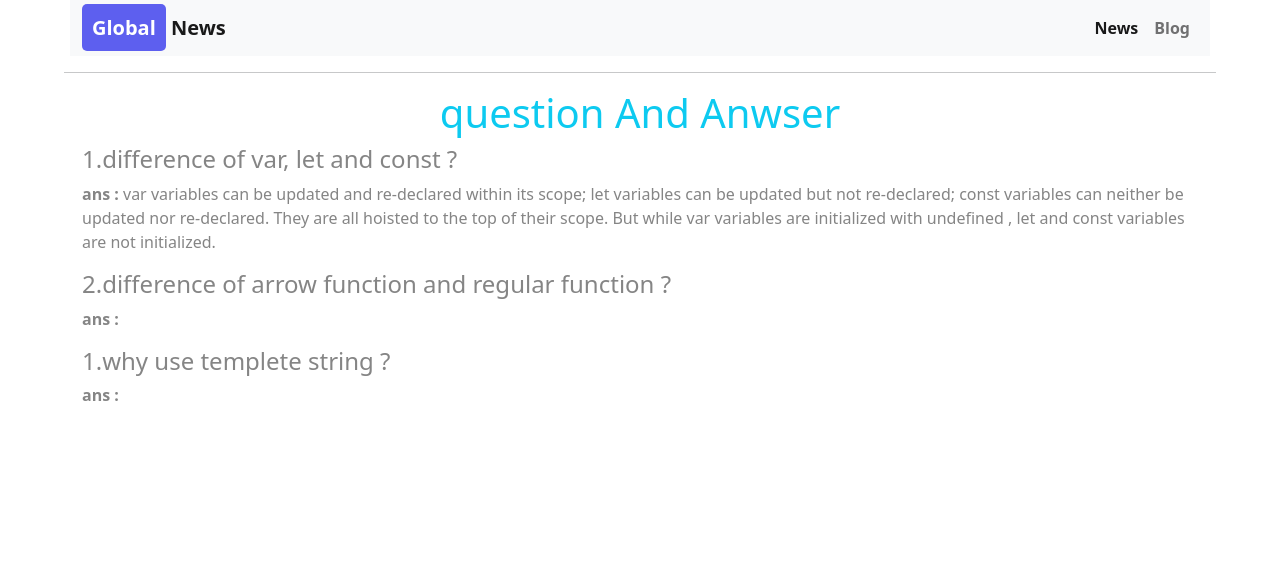
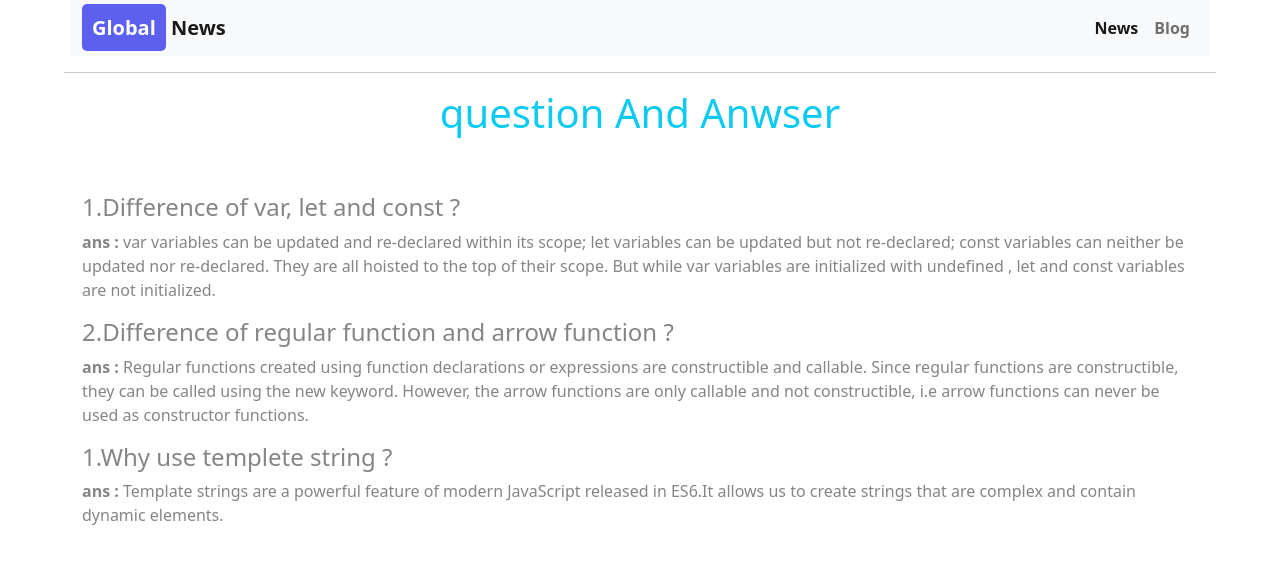
Before and after one commit to Morsalin3/assignment-6, a plain HTML site: page blog.html in a window 1280 px wide. Drawn offline with nearby package versions, Linux system fonts and the light colour scheme; no server answers.

Commit message:
add spinner

```diff
--- a/blog.html
+++ b/blog.html
@@ -31,19 +31,19 @@
     </header>
     <div class="hr"> <hr></div>
 
-    <div class="container">
-      <h1 class="text-center text-info">question And Anwser</h1>
-     <h4>1.difference of var, let and const ?</h4>
+    <div class="container text-wrap">
+      <h1 class="text-center text-info pb-5">question And Anwser</h1>
+     <h4>1.Difference of var, let and const ?</h4>
      <p><strong>ans :</strong>
       var variables can be updated and re-declared within its scope; let variables can be updated but not re-declared; const variables can neither be updated nor re-declared. They are all hoisted to the top of their scope. But while var variables are initialized with undefined , let and const variables are not initialized.
      </p>
-     <h4>2.difference of arrow function and regular function ?</h4>
+     <h4>2.Difference of regular function and arrow function ?</h4>
      <p><strong>ans :</strong>
-
+      Regular functions created using function declarations or expressions are constructible and callable. Since regular functions are constructible, they can be called using the new keyword. However, the arrow functions are only callable and not constructible, i.e arrow functions can never be used as constructor functions.
      </p>
-     <h4>1.why use templete string ? </h4>
+     <h4>1.Why use templete string ? </h4>
      <p><strong>ans :</strong>
-
+      Template strings are a powerful feature of modern JavaScript released in ES6.It allows us to create strings that are complex and contain dynamic elements.
      </p>
     </div>
 
--- a/news.js
+++ b/news.js
@@ -8,10 +8,10 @@ const loadCatergories = () => {
 const displayCategoris = categories =>{
     const allCategories = document.getElementById('categoris-container')
     categories.forEach(categorie => {
-        // console.log(categorie);
-        const categoriesUl = document.createElement('ul');
-        categoriesUl.innerHTML =`
-        <li id="loader-field" onclick="loadCatergoriesDetail('${categorie.category_id}')">${categorie.category_name }</li>
+     // console.log(categorie);
+     const categoriesUl = document.createElement('ul');
+    categoriesUl.innerHTML =`
+    <li id="loader-field" onclick="loadCatergoriesDetail('${categorie.category_id}')">${categorie.category_name }</li>
         `;
         allCategories.appendChild(categoriesUl);
 
@@ -21,16 +21,9 @@ const displayCategoris = categories =>{
 
 
 
-    // const searchField = document.getElementById('loader-field').addEventListener('click', function(){
-
-    //     toggleSpinner(true);
-    //     loadCatergories(searchField);
-    // });
-
-
-
 
 const loadCatergoriesDetail = (category_id) =>{
+    toggleSpinner(true)
     const url =`https://openapi.programming-hero.com/api/news/category/${category_id}`
     // console.log(category_id)
     fetch(url)
@@ -40,6 +33,7 @@ const loadCatergoriesDetail = (category_id) =>{
 }
 
 const displayCategoriesDetail = (categorieDetail) =>{
+    toggleSpinner(false);
     // console.log(categorieDetail);
     const detailCategorie = document.getElementById('detail-categorie');
     detailCategorie.innerHTML= ''
@@ -72,8 +66,7 @@ const displayCategoriesDetail = (categorieDetail) =>{
     `;
     detailCategorie.appendChild(detailCategorieDiv);
     });
-  //    stop loader / spinner
-    toggleSpinner(false);
+
 }
 
 //    toggle spinner section
@@ -87,6 +80,7 @@ const toggleSpinner = isLoading =>{
     }
 }
 
+
         // Modal Details here
 const loadCategoryDetails = async news_id =>{
     const url = `https://openapi.programming-hero.com/api/news/${news_id}`;
@@ -96,7 +90,7 @@ const loadCategoryDetails = async news_id =>{
 }
 
 const displayCategoryDetails = category =>{
-    console.log(category);
+    // console.log(category);
     const modalTitle = document.getElementById('categoryDetailModalLabel');
     modalTitle.innerText = category.title;
     const categoryDetails = document.getElementById('category-details');
```
Also changed, not shown: index.html (+2 -2 lines).
